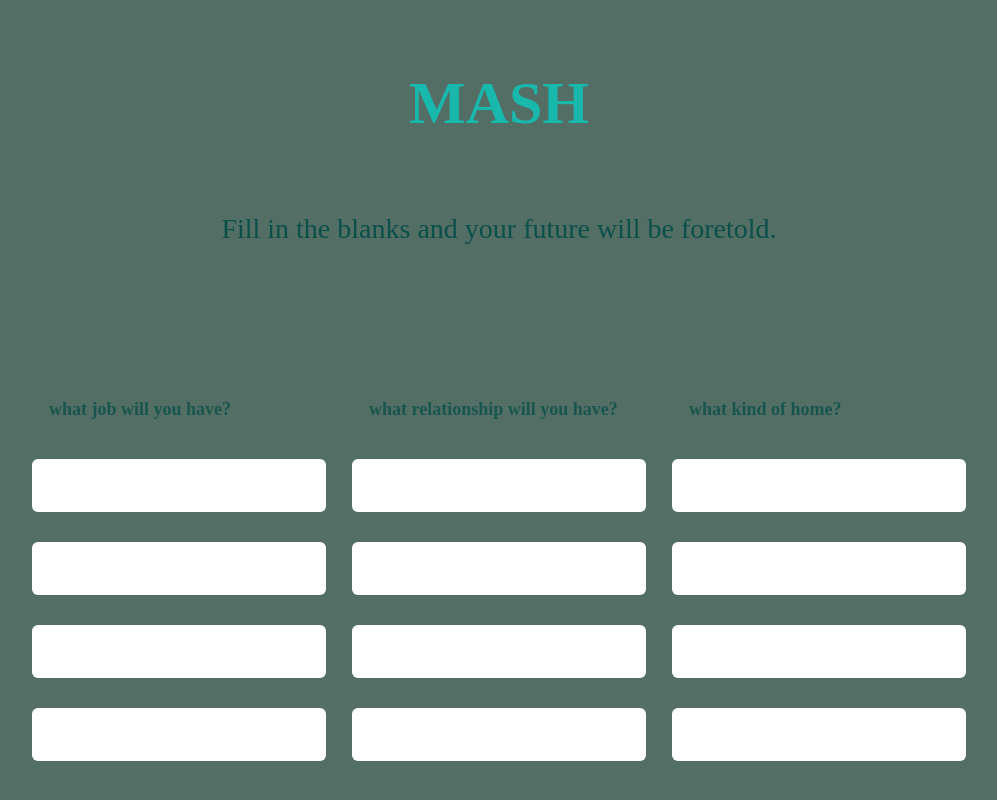
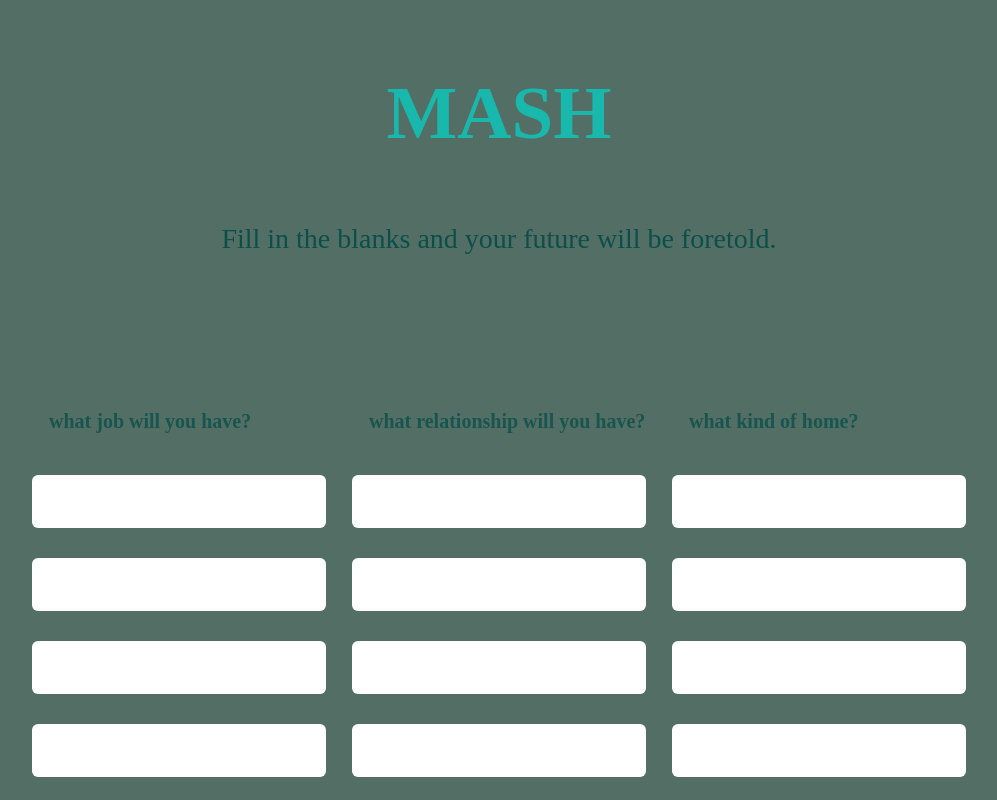
Before and after one commit to MadisonR33/MASH-Game-, a plain HTML site: page index.html in a window 1280 px wide. Shown: the top 800 px of the page, without its empty margins (141-1138 px from the left). Drawn offline with Linux system fonts and the light colour scheme.

Commit message:
Update style.css

```diff
--- a/style.css
+++ b/style.css
@@ -14,7 +14,7 @@ body {
 
 /* Heading Styles */
 h1 {
-  font-size: 60px;
+  font-size: 75px;
   color: #19B8AD;
   text-align: center;
 }
@@ -57,7 +57,7 @@ h1 {
 }
 
 .choice-bucket label {
-  font-size: 12px;
+  font-size: 15px;
   line-height: 13px;
   margin: 15px 4%;
 }
@@ -65,7 +65,7 @@ h1 {
 .choice-bucket input {
   border: 0;
   border-radius: 6px;
-  color: #713e94;
+  color: #0d433a;
   font-size: 18px;
   margin: 15px 4%;
   outline: 0;
@@ -79,7 +79,7 @@ h1 {
 }
 
 .highlight {
-  font-size: 18px;
+  font-size: 20px;
   line-height: 24px;
   margin-left: 30px;
   opacity: .8;
```
